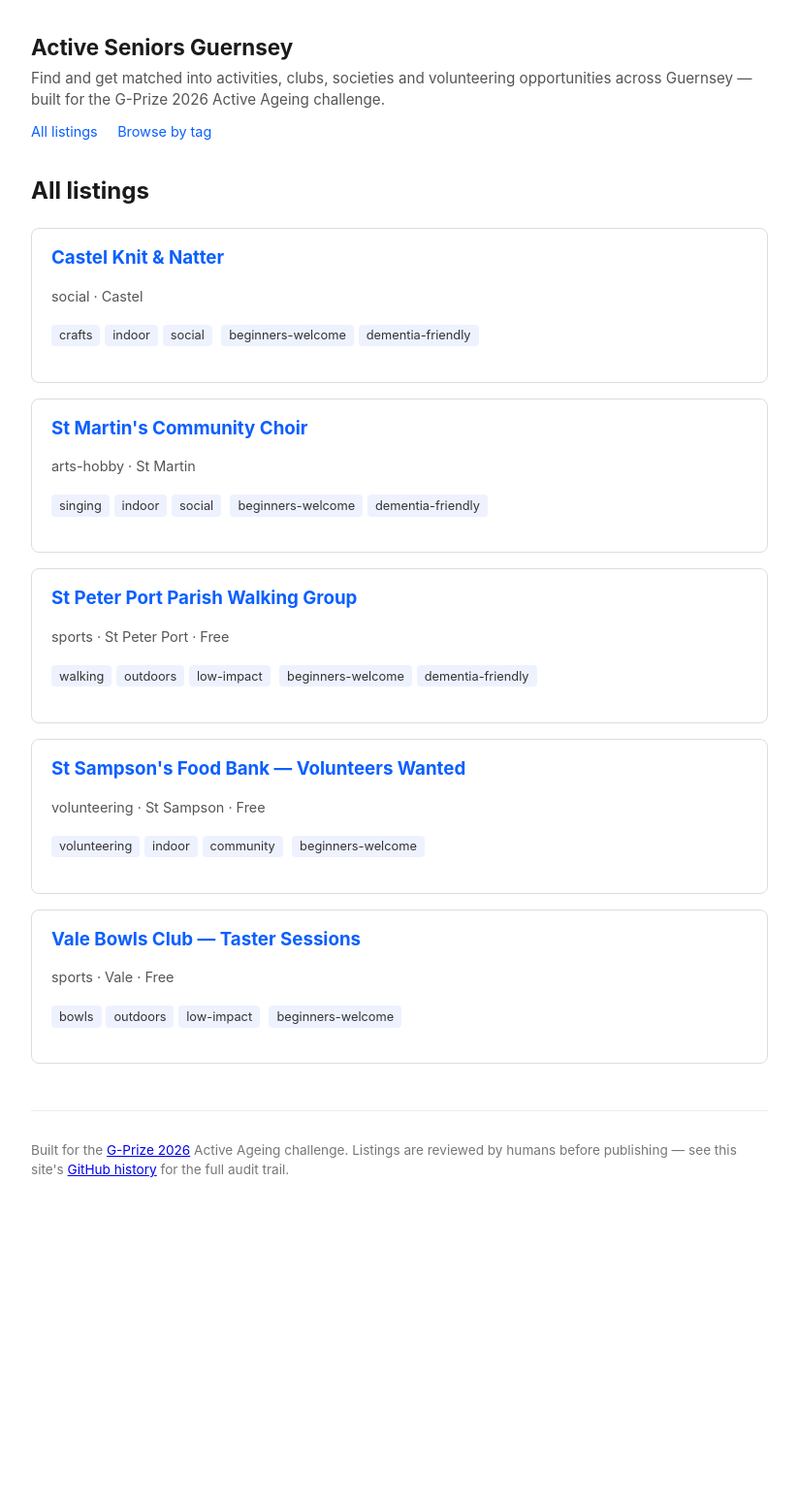
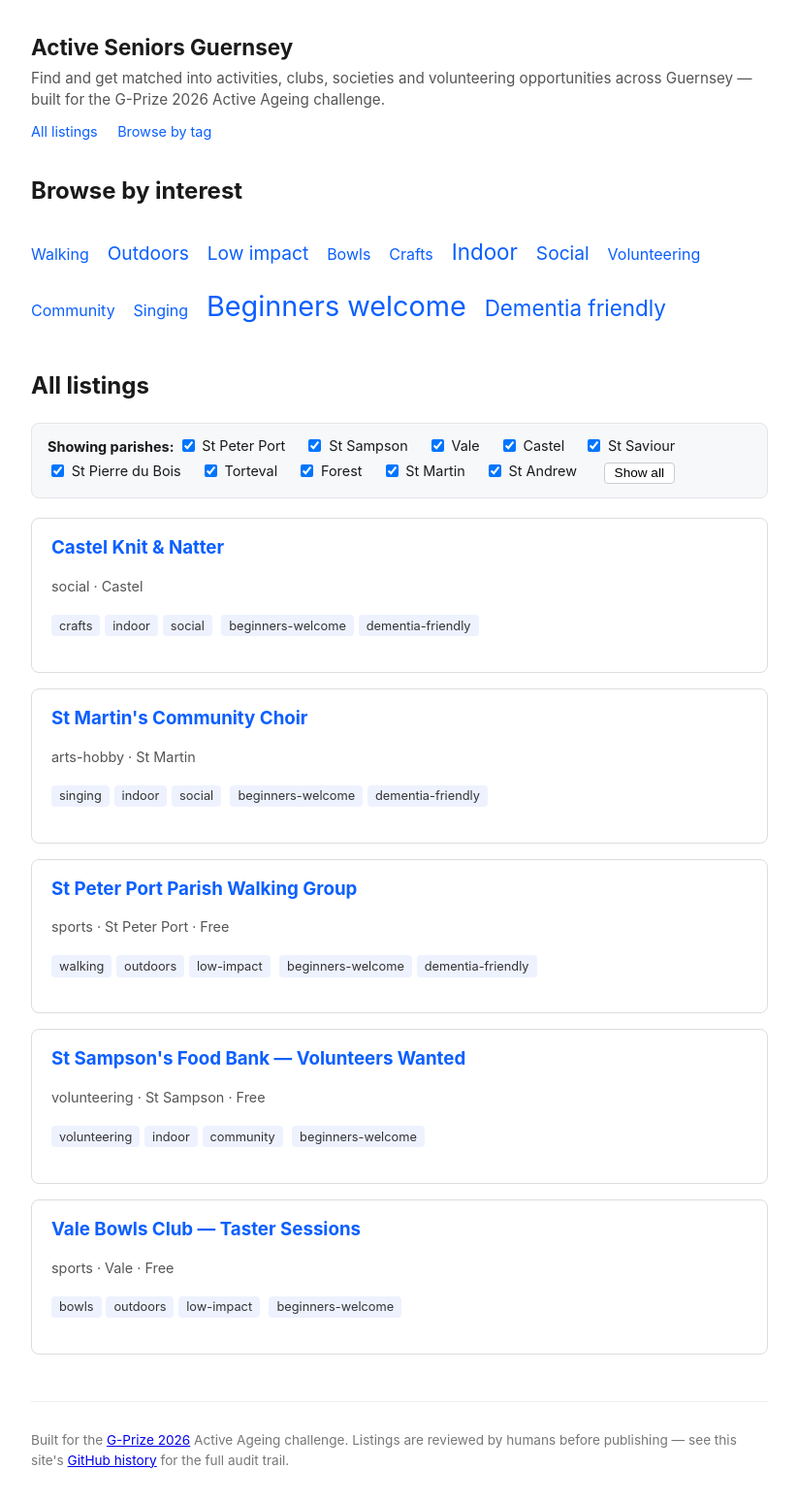
Before and after one commit to active-seniors/active-seniors.github.io, a Jekyll site: the page built from index.md, in a window 1280 px wide. Shown: the whole page at 97% size, without its empty margins (228-1051 px from the left). Built offline with Jekyll 4.4.1, drawn with Linux system fonts in a browser that asks for light colours; before the commit the page ends 1249 px from its top, so only the background shows below that.

Commit message:
Add homepage tag cloud and exclude-by-default parish filter

```diff
--- /dev/null
+++ b/_data/parishes.yml
@@ -0,0 +1,14 @@
+# Guernsey's 10 parishes. Fixed real-world list — used to drive the
+# "all shown, switch some off" proximity filter on the homepage. A parish
+# with no current listings still appears in the filter; it just never
+# hides anything.
+- "St Peter Port"
+- "St Sampson"
+- "Vale"
+- "Castel"
+- "St Saviour"
+- "St Pierre du Bois"
+- "Torteval"
+- "Forest"
+- "St Martin"
+- "St Andrew"
--- a/_layouts/default.html
+++ b/_layouts/default.html
@@ -19,6 +19,13 @@
     .tag:hover { background: #dbe4ff; }
     nav.site-nav { margin-top: 0.5rem; }
     nav.site-nav a { font-size: 0.9rem; color: #0b5fff; text-decoration: none; margin-right: 1rem; }
+    .tag-cloud { line-height: 2.2; margin-bottom: 2rem; }
+    .tag-cloud-item { color: #0b5fff; text-decoration: none; margin-right: 0.9rem; }
+    .tag-cloud-item:hover { text-decoration: underline; }
+    .filter-bar { background: #f7f8fa; border: 1px solid #e3e5e8; border-radius: 8px; padding: 0.75rem 1rem; margin-bottom: 1.25rem; font-size: 0.9rem; }
+    .parish-toggle { display: inline-flex; align-items: center; gap: 0.3rem; margin-right: 1rem; margin-bottom: 0.3rem; }
+    #parish-reset { margin-left: 0.5rem; font-size: 0.85rem; border: 1px solid #ccc; background: #fff; border-radius: 4px; padding: 0.15rem 0.6rem; cursor: pointer; }
+    #no-matches { color: #555; }
     footer { margin-top: 3rem; padding-top: 1rem; border-top: 1px solid #eee; color: #777; font-size: 0.85rem; }
   </style>
 </head>
--- a/index.md
+++ b/index.md
@@ -2,11 +2,40 @@
 title: Home
 ---
 
+## Browse by interest
+
+<p class="tag-cloud">
+{% assign max_count = 0 %}
+{% for tag in site.data.tags %}
+  {% assign c = site.listings | where_exp: "item", "item.tags contains tag.slug or item.suitable_for contains tag.slug" | size %}
+  {% if c > max_count %}{% assign max_count = c %}{% endif %}
+{% endfor %}
+{% for tag in site.data.tags %}
+  {% assign count = site.listings | where_exp: "item", "item.tags contains tag.slug or item.suitable_for contains tag.slug" | size %}
+  {% if count > 0 %}
+    {% assign ratio = count | times: 1.0 | divided_by: max_count %}
+    {% assign size = ratio | plus: 0.8 %}
+    <a class="tag-cloud-item" href="{{ '/tags/' | append: tag.slug | append: '/' | relative_url }}" style="font-size: {{ size }}rem;">{{ tag.label }}</a>
+  {% endif %}
+{% endfor %}
+</p>
+
 ## All listings
 
+<div class="filter-bar">
+  <strong>Showing parishes:</strong>
+  <span id="parish-toggles">
+    {% for parish in site.data.parishes %}
+    <label class="parish-toggle"><input type="checkbox" class="parish-checkbox" value="{{ parish }}" checked> {{ parish }}</label>
+    {% endfor %}
+  </span>
+  <button id="parish-reset" type="button">Show all</button>
+</div>
+
+<div id="listings-container">
 {% assign listings = site.listings | sort: "title" %}
 {% for listing in listings %}
-<div class="listing-card">
+<div class="listing-card" data-parish="{{ listing.location.parish }}">
   <h3><a href="{{ listing.url | relative_url }}">{{ listing.title }}</a></h3>
   <p class="meta">
     {{ listing.category }}
@@ -23,3 +52,32 @@ title: Home
 {% else %}
 <p>No listings yet — this directory is just getting started.</p>
 {% endfor %}
+</div>
+<p id="no-matches" hidden>No listings in the selected parishes — try switching more back on.</p>
+
+<script>
+(function () {
+  var checkboxes = document.querySelectorAll('.parish-checkbox');
+  var cards = document.querySelectorAll('.listing-card');
+  var noMatches = document.getElementById('no-matches');
+  var resetBtn = document.getElementById('parish-reset');
+
+  function applyFilter() {
+    var active = Array.prototype.filter.call(checkboxes, function (cb) { return cb.checked; })
+      .map(function (cb) { return cb.value; });
+    var visibleCount = 0;
+    cards.forEach(function (card) {
+      var show = active.indexOf(card.getAttribute('data-parish')) !== -1;
+      card.hidden = !show;
+      if (show) visibleCount++;
+    });
+    noMatches.hidden = visibleCount !== 0;
+  }
+
+  checkboxes.forEach(function (cb) { cb.addEventListener('change', applyFilter); });
+  resetBtn.addEventListener('click', function () {
+    checkboxes.forEach(function (cb) { cb.checked = true; });
+    applyFilter();
+  });
+})();
+</script>
```
